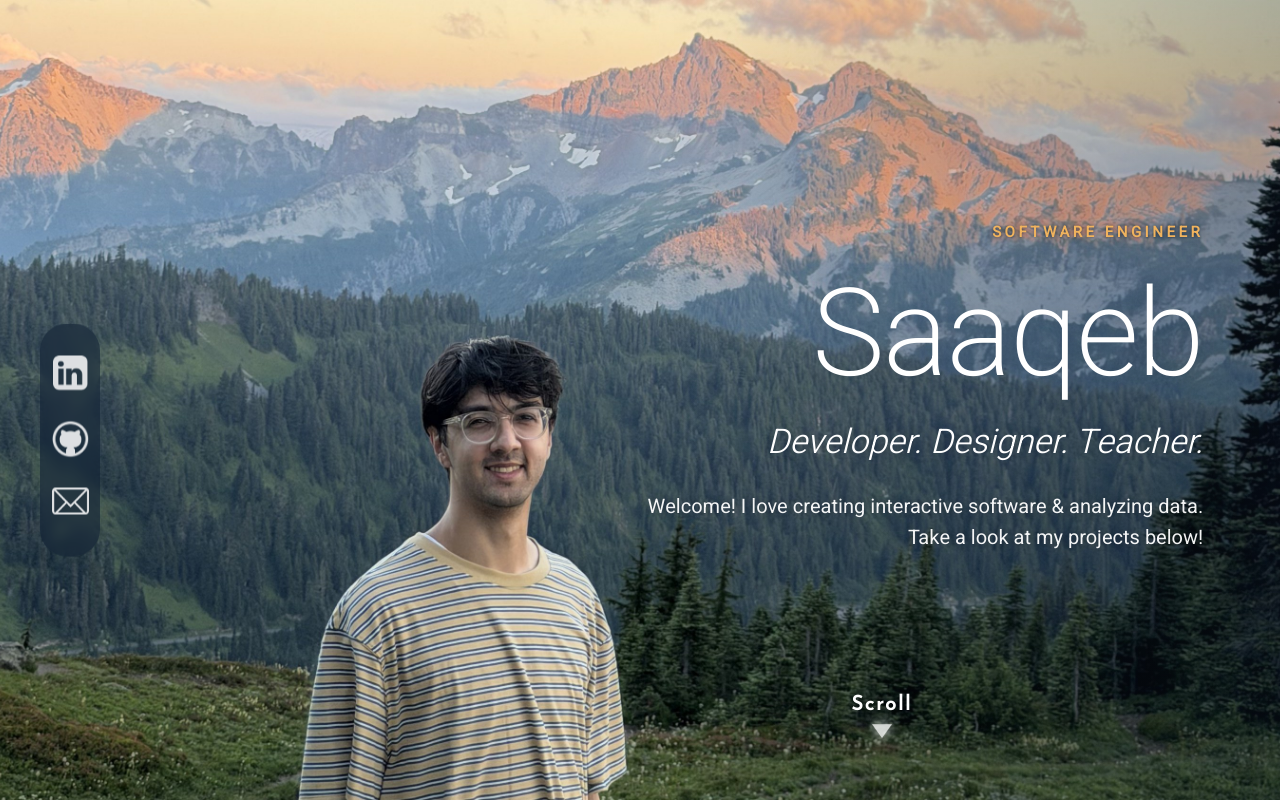
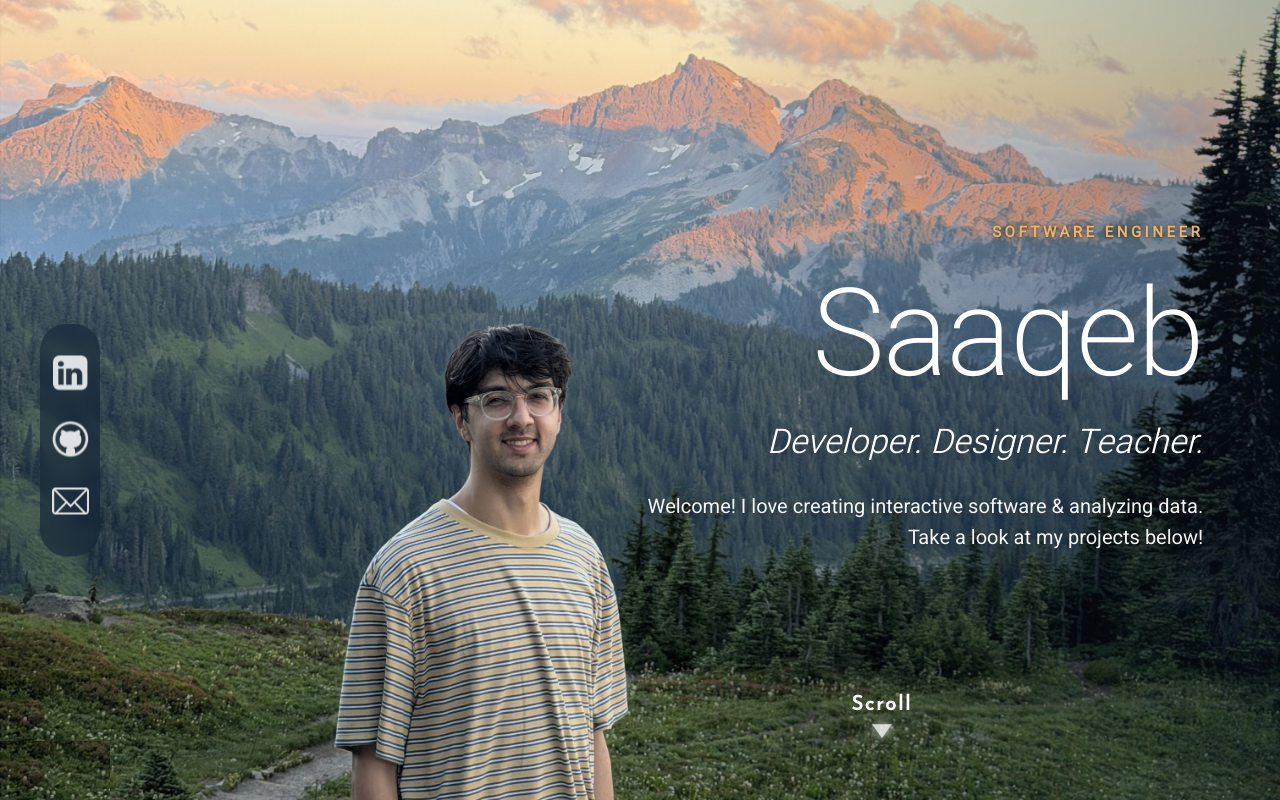
Before and after one commit to saaqebs/saaqebs.com, a React (Create React App) app: page / in a window 1280 px wide. Shown: the top 800 px of the page. Built offline with nearby package versions, Linux system fonts and the light colour scheme.

Commit message:
Combo: slide desktop hero picture up (taller band, bottom-aligned) with corner hiker painted out

```diff
--- a/src/pages/home/opening/styles/homepage.module.scss
+++ b/src/pages/home/opening/styles/homepage.module.scss
@@ -5,7 +5,9 @@
   background-image: linear-gradient(90deg, rgba(16, 32, 52, 0) 52%, rgba(16, 32, 52, 0.30) 100%), url("../images/hero-desktop.jpg");
   background-position: center;
   background-position-x: center;
-  background-position-y: center;
+  /* Slide the picture up: the hero uses a taller band, bottom-aligned, so the
+     subject sits higher at the same scale (Saaqeb's pick, Oct 29, 2026) */
+  background-position-y: bottom;
   // background-attachment: scroll;
   // background-size: cover;
   // -webkit-background-size: cover;
```
Also changed, not shown: src/pages/home/opening/images/hero-desktop.jpg.
